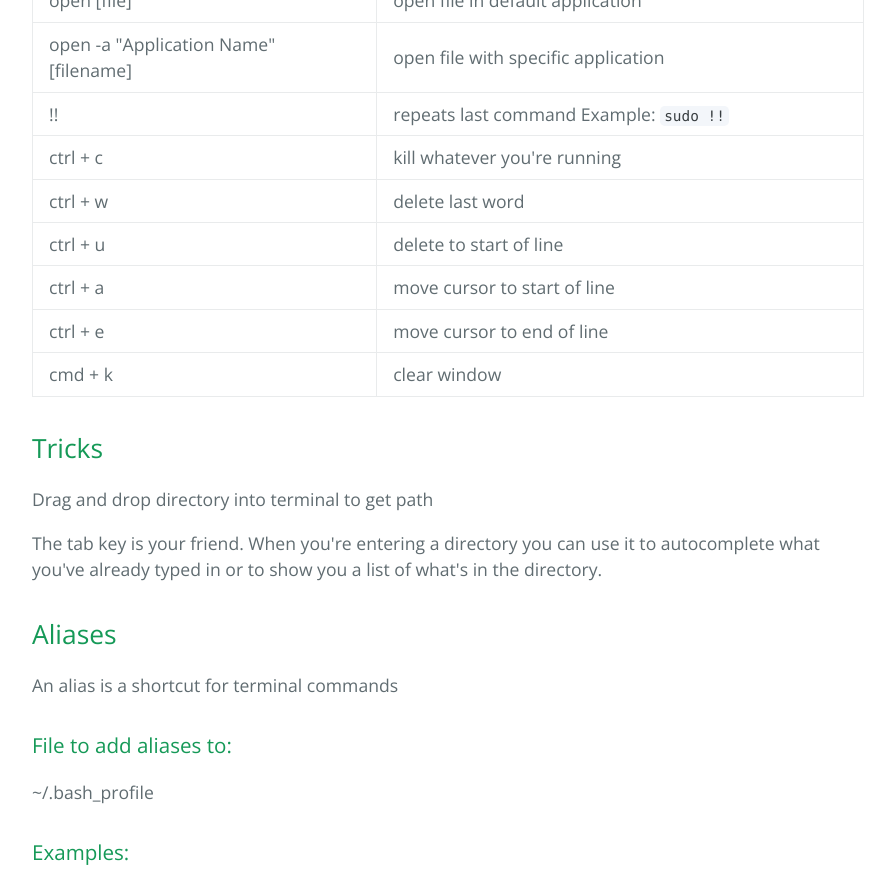
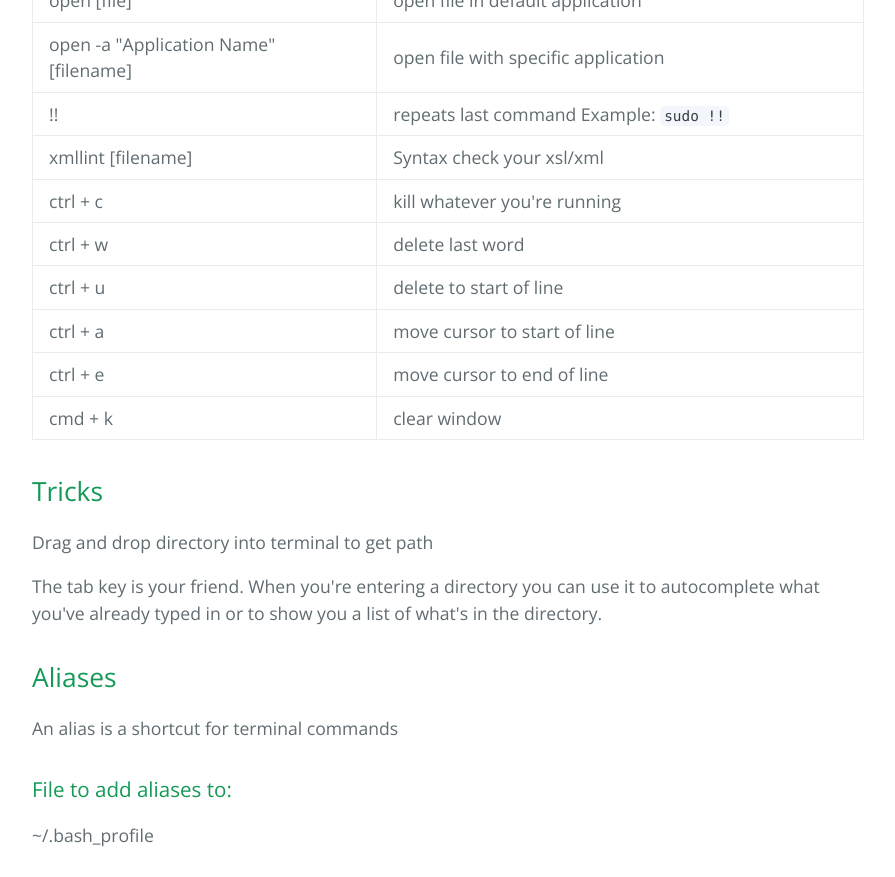
Before and after one commit to MongooseDoom/command-line-cheatsheet, a plain HTML site: page index.html in a window 1280 px wide. Shown: the part 1060-1937 px from the top of the page, without its empty margins (192-1087 px from the left). Drawn offline with nearby package versions, Linux system fonts and the light colour scheme.

```diff
--- a/index.html
+++ b/index.html
@@ -82,6 +82,10 @@
         <td>!!</td>
         <td>repeats last command Example: <code>sudo !!</code>
 </td>
+    </tr>
+    <tr>
+        <td>xmllint [filename]</td>
+        <td>Syntax check your xsl/xml</td>
     </tr>
     <tr>
         <td>ctrl + c</td>
```
Also changed, not shown: params.json (+1 -1 lines).
